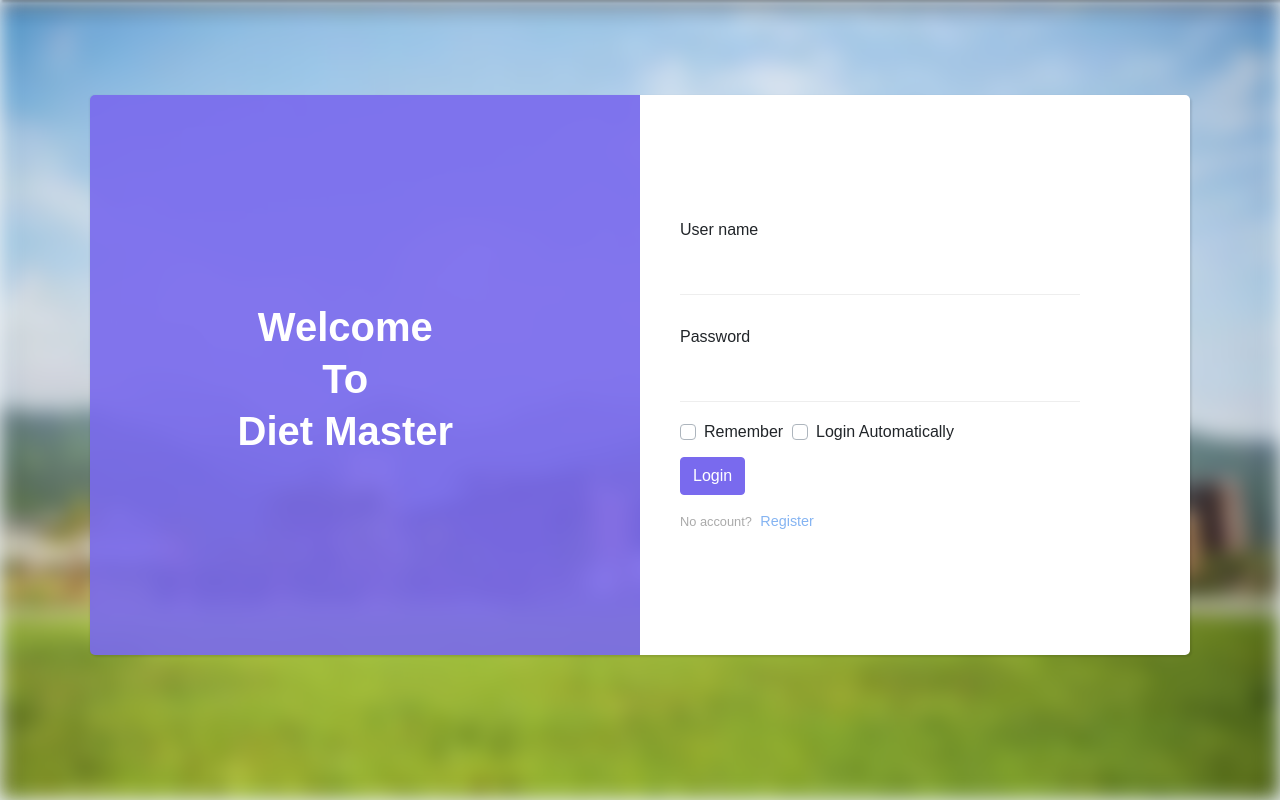
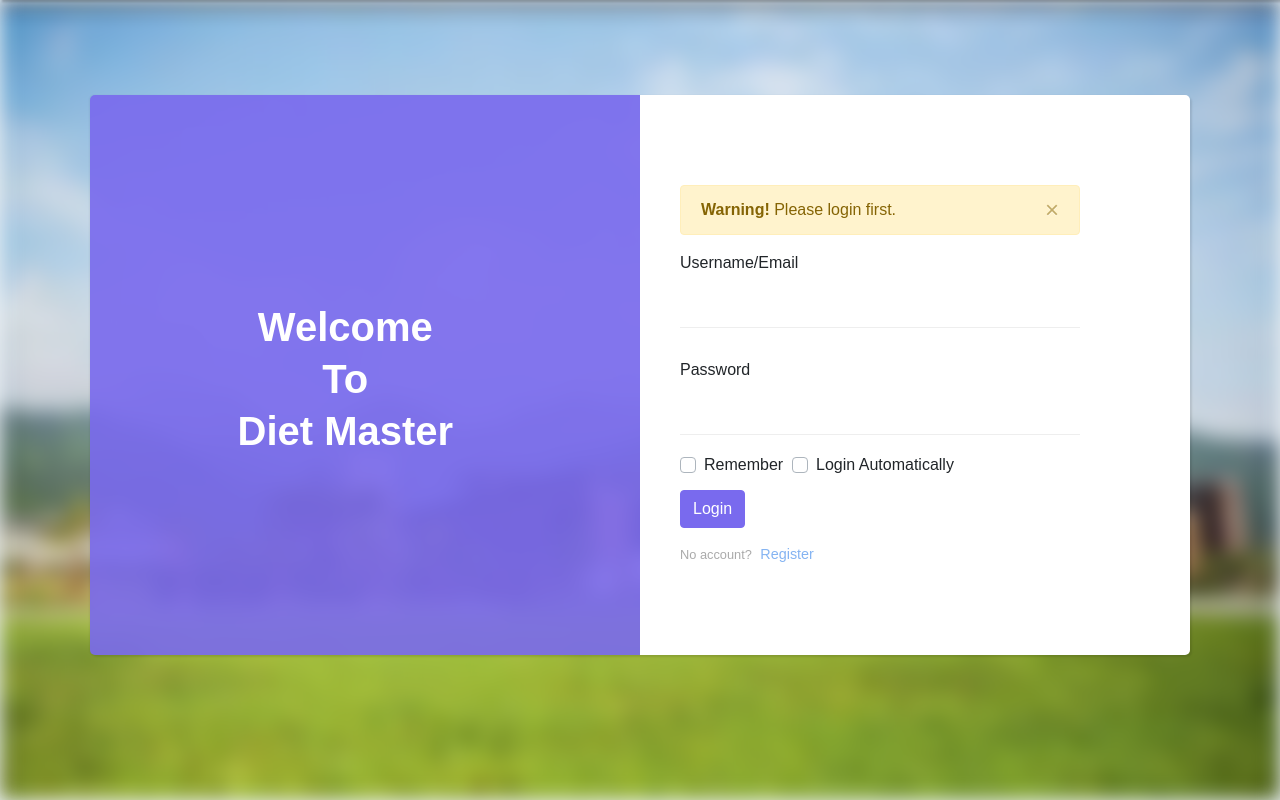
Before and after one commit to BirkhoffG/Diet_Master, a Django app: page /login/?next=/user/profile in a window 1280 px wide. Shown: the part 72-872 px from the top of the page. Run offline with Django 3.2, Linux system fonts and the light colour scheme; some libraries are stand-ins or nearby versions.

Commit message:
Implemented the register backend
- support both email and username login
- finish register function
- add error message in the login.html

```diff
--- a/apps/accounts/views.py
+++ b/apps/accounts/views.py
@@ -1,31 +1,42 @@
 from django.shortcuts import render, redirect
 from django.contrib.auth.decorators import login_required
 from django.contrib.auth import authenticate, login, logout
+from django.contrib.auth.models import User
+import re
+
+
+def is_email(email: str):
+    return re.match("^[A-Za-zd]+([-_.][A-Za-zd]+)*@([A-Za-zd]+[-.])+[A-Za-zd]{2,5}$", email)
 
 
 # Create your views here.
 def login_view(request):
-    error_message = ""
+    error_message, warning_message = None, None
 
     # TODO: login first message
     # print(request.POST.get('next'))
-    if request.POST.get('next'):
-        error_message = "Please login first."
+    if request.GET.get('next'):
+        warning_message = "Please login first."
 
     if request.method == 'POST':
-        user_email = request.POST.get('email')
+        user_name = request.POST.get('username')
         user_pwd = request.POST.get('pwd')
-        user_authenticate = authenticate(username=user_email, password=user_pwd)
-        print(f"user_email: {user_email}, user_pwd: {user_pwd}")
+        if is_email(str(user_name)):
+            user_authenticate = authenticate(email=user_name, password=user_pwd)
+        else:
+            user_authenticate = authenticate(username=user_name, password=user_pwd)
+        print(f"username/email: {user_name}, user_pwd: {user_pwd}")
 
         if user_authenticate is not None:
             login(request, user_authenticate)
             return redirect("/user")
         else:
             error_message = "The user name or password is not correct."
-    print(error_message)
+    print(f"error_msg: {error_message}")
+    print(f"warning_msg: {warning_message}")
 
-    return render(request, "login.html", {'error_msg': error_message})
+    return render(request, "login.html",
+                  {'error_msg': error_message, 'warning_msg': warning_message})
 
 
 def logout_view(request):
@@ -34,7 +45,33 @@ def logout_view(request):
 
 
 def register_view(request):
-    return render(request, "register.html")
+    error_message = None
+    if request.method == 'POST':
+        user_name = request.POST.get('registerUsername')
+        user_email = request.POST.get('registerEmail')
+        pwd_1 = request.POST.get('registerPassword')
+        pwd_2 = request.POST.get('registerPasswords')
+
+        if User.objects.filter(username=user_name).count():
+            error_message = "User name has already exited."
+        elif pwd_1 != pwd_2 or (not pwd_1) or (not pwd_2):
+            error_message = "Passwords do not match. Please type again."
+        elif not (7 < len(pwd_1) < 18) or pwd_1.isdigit():
+            error_message = "Password must contain at least 8 characters and can't be entirely"
+        elif not is_email(user_email):
+            error_message = "The email address is invalid!"
+        else:
+            user = User.objects.create_user(username=user_name, email=user_email, password=pwd_1)
+            # authenticate(username=user_email, password=pwd_1)
+            login(request, user)
+            print(f"Create user: {user}")
+            return redirect("/user")
+
+        print(f"user name: {user_name}; user email: {user_email}")
+        print(f"pwd_1: {pwd_1}; pwd_2: {pwd_2}")
+        print(error_message)
+
+    return render(request, "register.html", {"error_msg": error_message})
 
 
 @login_required(login_url="/login/")
--- a/templates/login.html
+++ b/templates/login.html
@@ -43,9 +43,21 @@
             <div class="content">
               <form method="post" action="{% url 'login' %}" class="form-validate" id="loginFrom">
                 {% csrf_token %}
+                {% if error_msg is not None %}
+                  <div class="alert alert-danger alert-dismissible fade show">
+                    <strong>Error!</strong> {{ error_msg }}
+                    <button type="button" class="close" data-dismiss="alert">&times;</button>
+                  </div>
+                {% endif %}
+                {% if warning_msg is not None %}
+                  <div class="alert alert-warning  alert-dismissible fade show">
+                    <strong>Warning!</strong> {{ warning_msg }}
+                    <button type="button" class="close" data-dismiss="alert">&times;</button>
+                  </div>
+                {% endif %}
                 <div class="form-group">
-                  <label for="login-username">User name</label>
-                  <input id="login-username" type="email" name="email" required data-msg="Please enter username"
+                  <label for="login-username">Username/Email</label>
+                  <input id="login-username" type="text" name="username" required data-msg="Please enter username"
                                                              placeholder="" class="input-material">
                 </div>
                 <div class="form-group" style="margin-bottom:55px">
```
Also changed, not shown: templates/register.html (+14 -8 lines).
